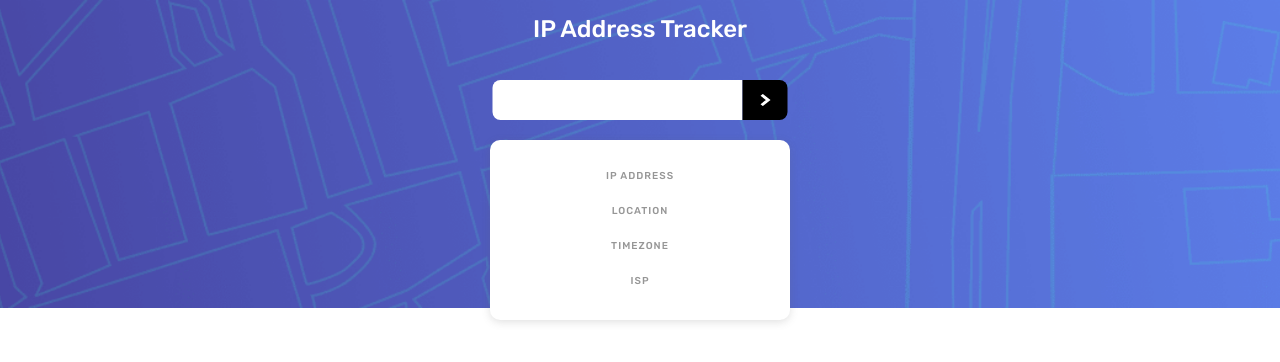
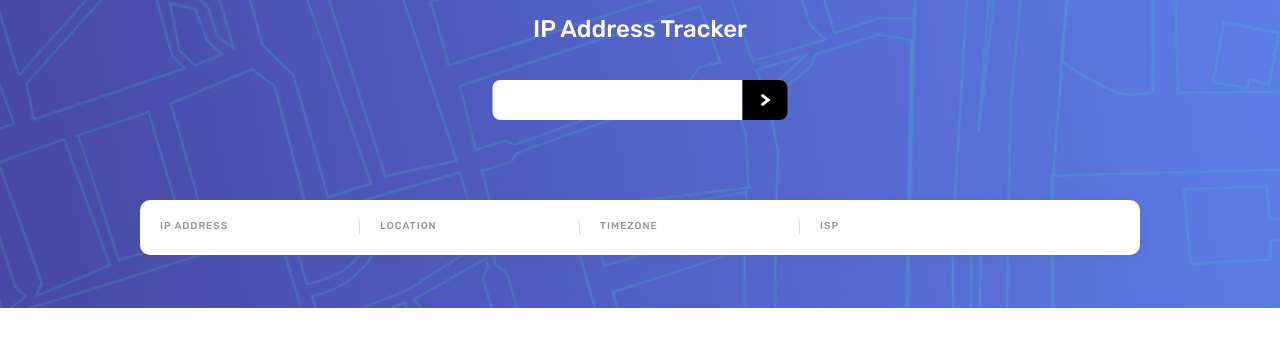
Before and after one commit to nithinmanoj10/Find-IP-Address, a plain HTML site: page index.html in a window 1280 px wide. Drawn offline with nearby package versions, Linux system fonts and the light colour scheme; no server answers.

Commit message:
Desktop Version, Final

```diff
--- a/index.html
+++ b/index.html
@@ -35,7 +35,7 @@
     <div class="background">
       <div class="background__pattern">
         <h2>IP Address Tracker</h2>
-        <form class="form">
+        <form class="form" onSubmit="return false;">
           <input type="text" class="form__input" id="ip_input" />
           <button class="form__button" type="button">
             <img
--- a/sass/layout/_infoCard.scss
+++ b/sass/layout/_infoCard.scss
@@ -35,3 +35,33 @@
     }
   }
 }
+
+/////////////////////////////////////
+// MEDIA QUERIES
+
+@media (min-width: 1100px) {
+  .info-card {
+    width: 1000px;
+    top: 200px;
+
+    &__list {
+      display: grid;
+      grid-template-columns: repeat(4, 220px);
+      width: 100%;
+      &__item {
+        padding: 0 20px;
+        display: flex;
+        flex-direction: column;
+        align-items: flex-start;
+
+        &:not(&:last-child) {
+          border-right: 1px solid #e0e0e0;
+        }
+
+        h2 {
+          text-align: left;
+        }
+      }
+    }
+  }
+}
```
Also changed, not shown: css/style.css, 1 other file.
